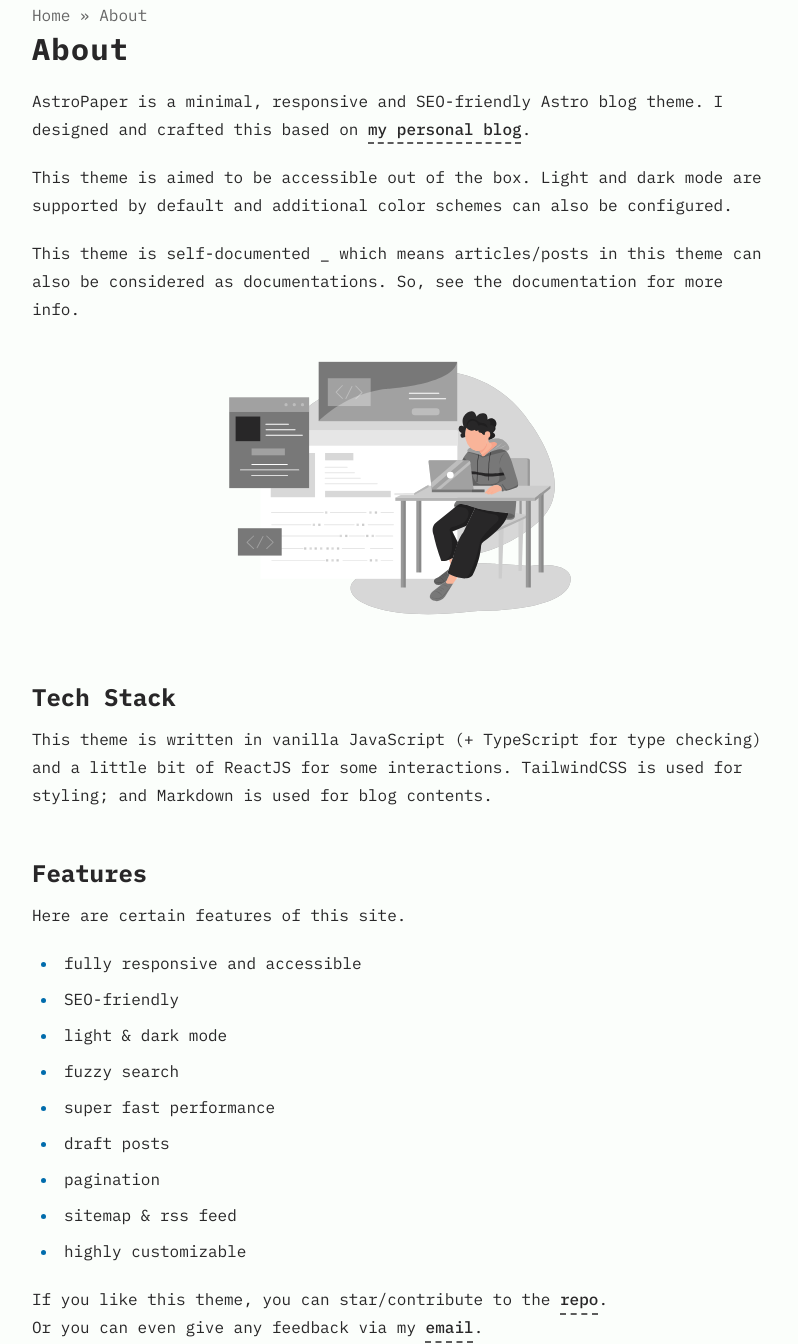
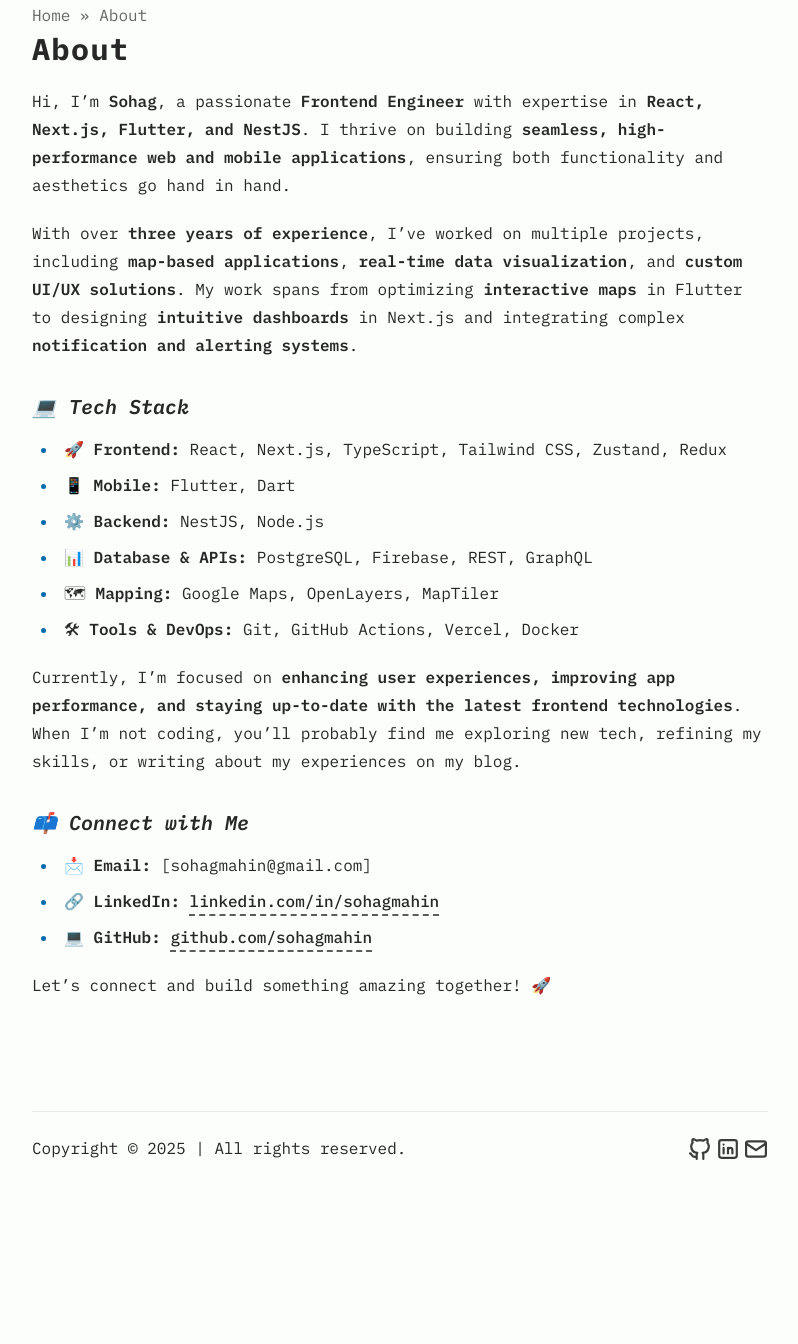
Before and after one commit to sohagmahin/sohagmahin.github.io, an Astro site: page /about in a window 1280 px wide. Shown: the part 254-1598 px from the top of the page, without its empty margins (240-1038 px from the left). After the commit the page ends 1438 px from the top, so only its background shows below. Built offline with nearby package versions, Linux system fonts and the light colour scheme; Astro itself is replaced by a stand-in of ours.

Commit message:
`add about content`

```diff
--- a/src/pages/about.md
+++ b/src/pages/about.md
@@ -3,34 +3,23 @@ layout: ../layouts/AboutLayout.astro
 title: "About"
 ---
 
-AstroPaper is a minimal, responsive and SEO-friendly Astro blog theme. I designed and crafted this based on [my personal blog](https://satnaing.dev/blog).
+Hi, I’m **Sohag**, a passionate **Frontend Engineer** with expertise in **React, Next.js, Flutter, and NestJS**. I thrive on building **seamless, high-performance web and mobile applications**, ensuring both functionality and aesthetics go hand in hand.
 
-This theme is aimed to be accessible out of the box. Light and dark mode are supported by
-default and additional color schemes can also be configured.
+With over **three years of experience**, I’ve worked on multiple projects, including **map-based applications**, **real-time data visualization**, and **custom UI/UX solutions**. My work spans from optimizing **interactive maps** in Flutter to designing **intuitive dashboards** in Next.js and integrating complex **notification and alerting systems**.
 
-This theme is self-documented \_ which means articles/posts in this theme can also be considered as documentations. So, see the documentation for more info.
+### 💻 Tech Stack
+- 🚀 **Frontend:** React, Next.js, TypeScript, Tailwind CSS, Zustand, Redux
+- 📱 **Mobile:** Flutter, Dart
+- ⚙️ **Backend:** NestJS, Node.js
+- 📊 **Database & APIs:** PostgreSQL, Firebase, REST, GraphQL
+- 🗺 **Mapping:** Google Maps, OpenLayers, MapTiler
+- 🛠 **Tools & DevOps:** Git, GitHub Actions, Vercel, Docker
 
-<div>
-  <img src="/assets/dev.svg" class="sm:w-1/2 mx-auto" alt="coding dev illustration">
-</div>
+Currently, I’m focused on **enhancing user experiences, improving app performance, and staying up-to-date with the latest frontend technologies**. When I’m not coding, you’ll probably find me exploring new tech, refining my skills, or writing about my experiences on my blog.
 
-## Tech Stack
+### 📫 Connect with Me
+- 📩 **Email:** [sohagmahin@gmail.com]
+- 🔗 **LinkedIn:** [linkedin.com/in/sohagmahin](https://linkedin.com/in/sohagmahin)
+- 💻 **GitHub:** [github.com/sohagmahin](https://github.com/sohagmahin)
 
-This theme is written in vanilla JavaScript (+ TypeScript for type checking) and a little bit of ReactJS for some interactions. TailwindCSS is used for styling; and Markdown is used for blog contents.
-
-## Features
-
-Here are certain features of this site.
-
-- fully responsive and accessible
-- SEO-friendly
-- light & dark mode
-- fuzzy search
-- super fast performance
-- draft posts
-- pagination
-- sitemap & rss feed
-- highly customizable
-
-If you like this theme, you can star/contribute to the [repo](https://github.com/satnaing/astro-paper).
-Or you can even give any feedback via my [email](mailto:contact@satnaing.dev).
+Let’s connect and build something amazing together! 🚀
```
